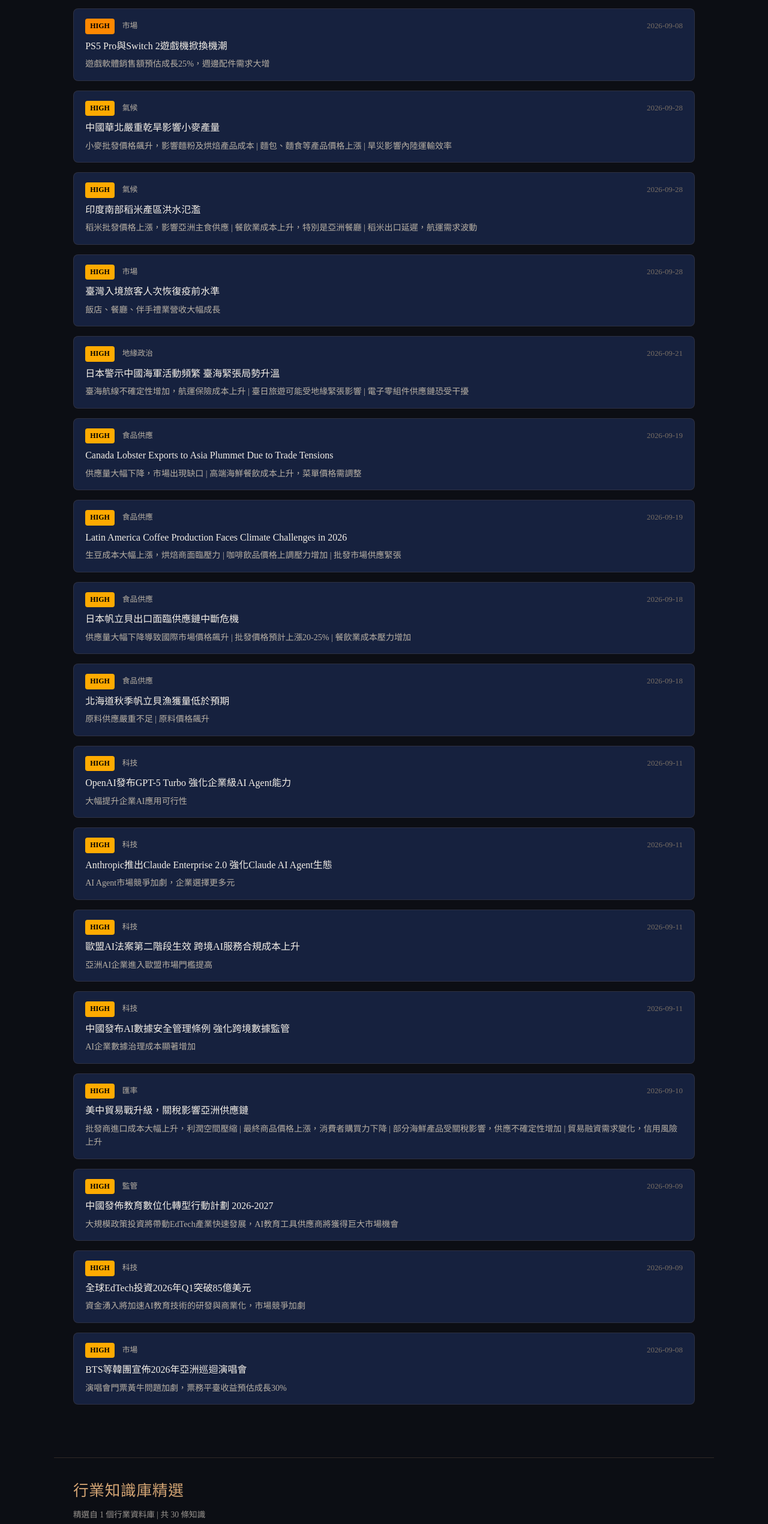
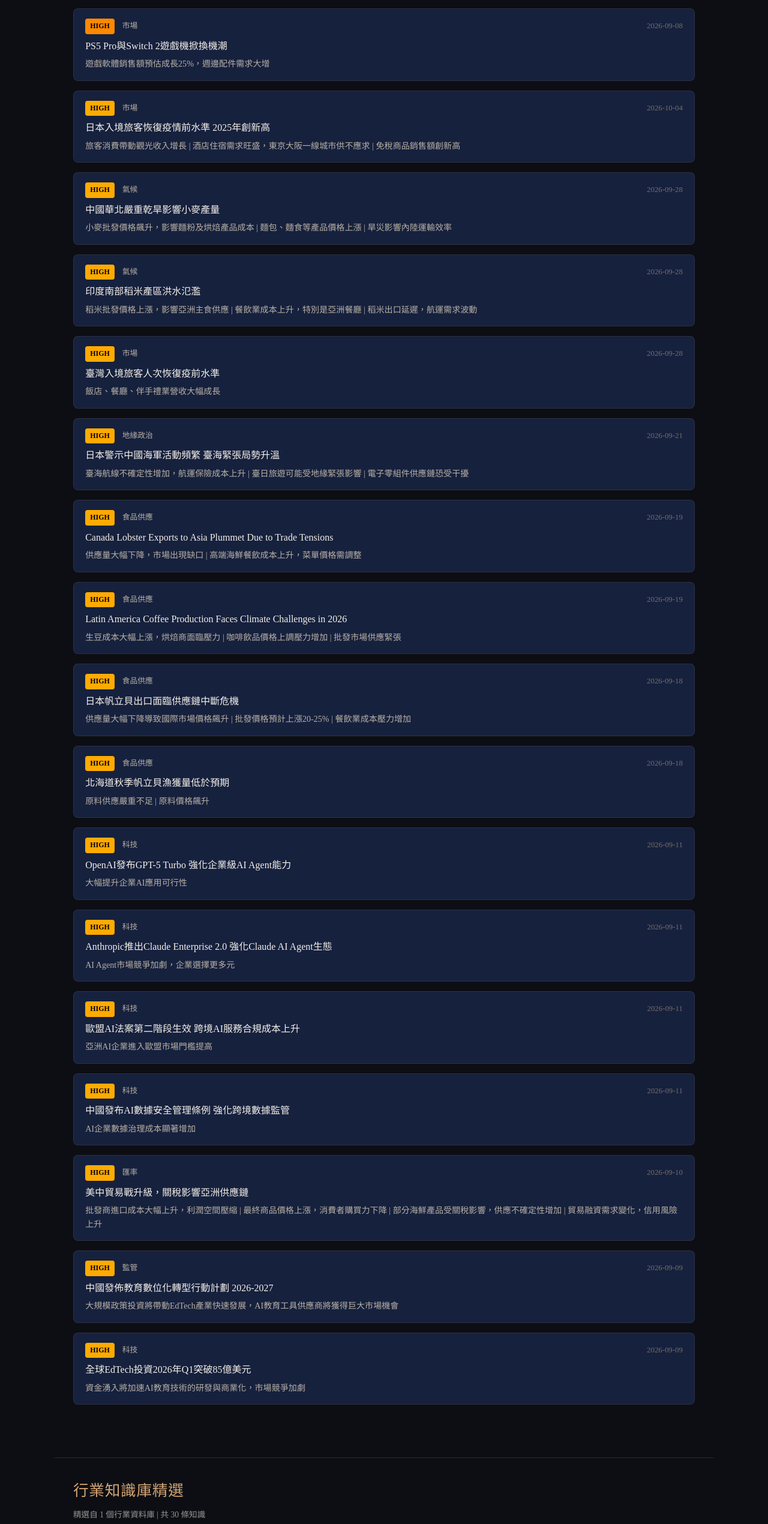
Before and after one commit to Inari-Kira-Isla/world-encyclopedia, a plain HTML site: page index.html in a window 1280 px wide. Shown: the part 877-3417 px from the top of the page at 60% size. Drawn offline with Linux system fonts and the light colour scheme; a script that the page names is missing.

Commit message:
auto: world 百科注入 2026-10-04

```diff
--- a/index.html
+++ b/index.html
@@ -270,6 +270,15 @@
       <div class="trend-item">
         <div class="trend-header">
           <span class="trend-severity" style="background:#ffaa00;color:#000;padding:2px 8px;border-radius:4px;font-size:0.75rem;font-weight:700;">HIGH</span>
+          <span class="trend-category">市場</span>
+          <span class="trend-date">2026-10-04</span>
+        </div>
+        <h3 class="trend-title">日本入境旅客恢復疫情前水準 2025年創新高</h3>
+        <p class="trend-impact">旅客消費帶動觀光收入增長 | 酒店住宿需求旺盛，東京大阪一線城市供不應求 | 免稅商品銷售額創新高</p>
+      </div>
+      <div class="trend-item">
+        <div class="trend-header">
+          <span class="trend-severity" style="background:#ffaa00;color:#000;padding:2px 8px;border-radius:4px;font-size:0.75rem;font-weight:700;">HIGH</span>
           <span class="trend-category">氣候</span>
           <span class="trend-date">2026-09-28</span>
         </div>
@@ -401,15 +410,6 @@
         </div>
         <h3 class="trend-title">全球EdTech投資2026年Q1突破85億美元</h3>
         <p class="trend-impact">資金湧入將加速AI教育技術的研發與商業化，市場競爭加劇</p>
-      </div>
-      <div class="trend-item">
-        <div class="trend-header">
-          <span class="trend-severity" style="background:#ffaa00;color:#000;padding:2px 8px;border-radius:4px;font-size:0.75rem;font-weight:700;">HIGH</span>
-          <span class="trend-category">市場</span>
-          <span class="trend-date">2026-09-08</span>
-        </div>
-        <h3 class="trend-title">BTS等韓團宣佈2026年亞洲巡迴演唱會</h3>
-        <p class="trend-impact">演唱會門票黃牛問題加劇，票務平臺收益預估成長30%</p>
       </div>
     </div>
   </section>
```
